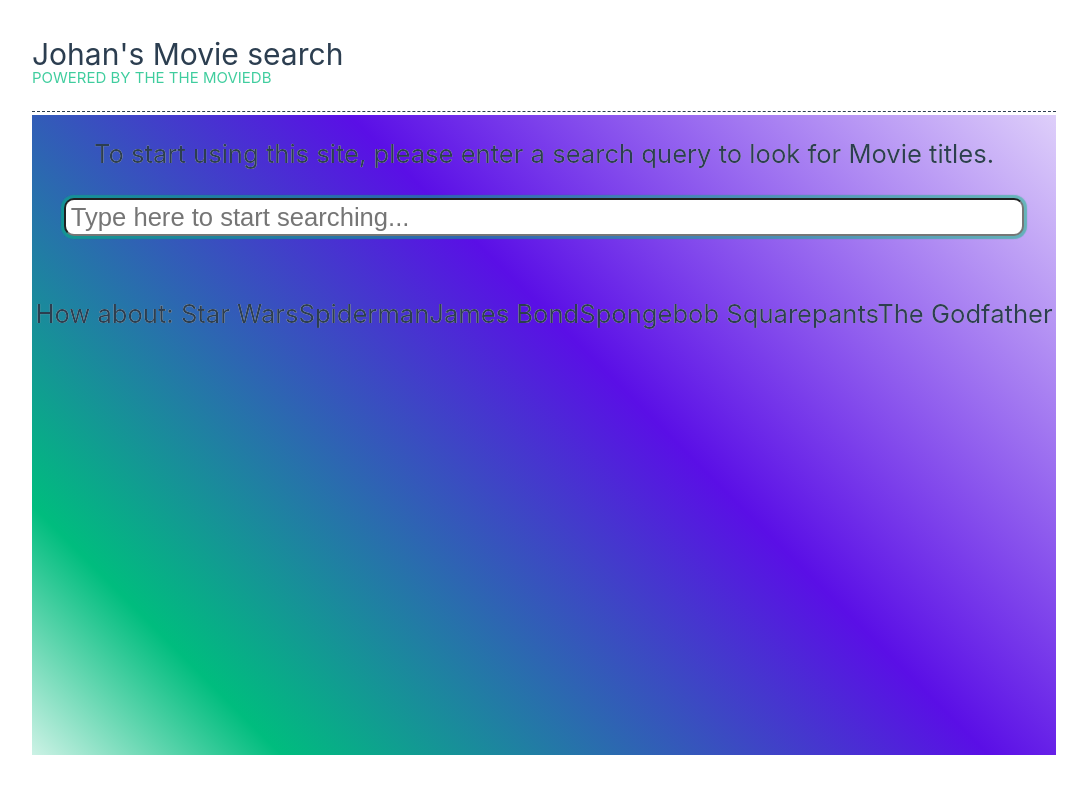
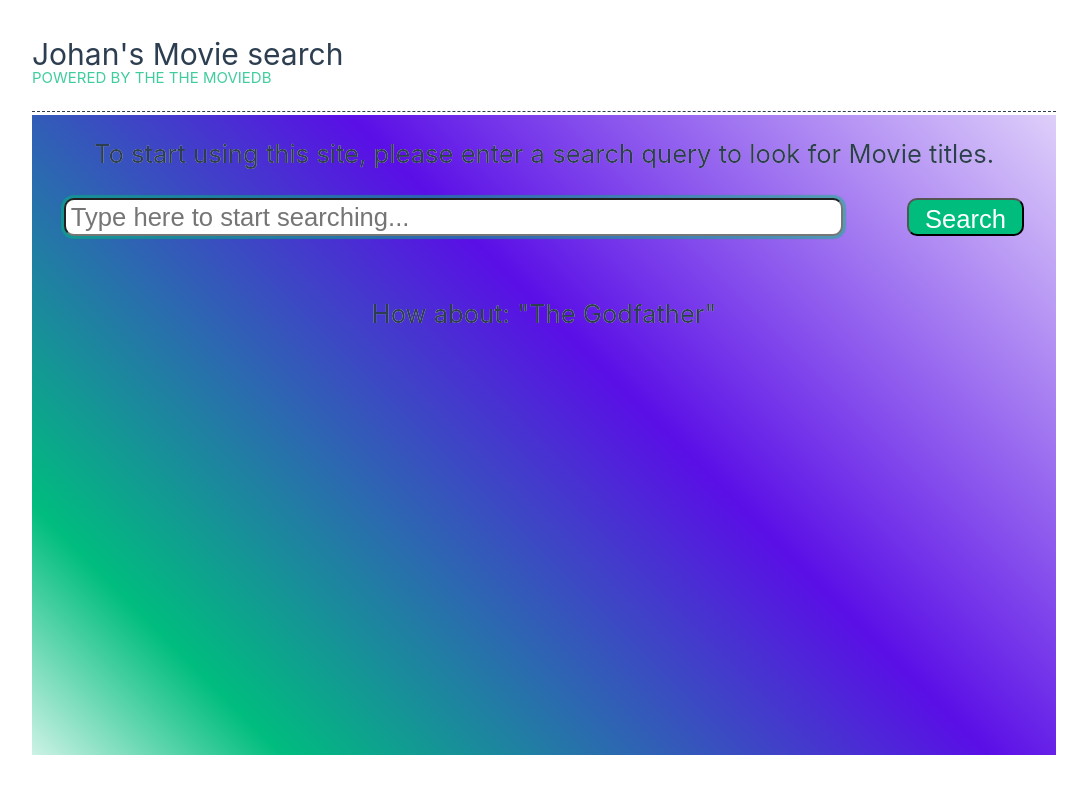
Before and after one commit to johanbijlsma/movieSearch, a Vue app in the folder movieSearch-vue/moviesearch/: page / in a window 1280 px wide. Shown: the top 794 px of the page, without its empty margins (96-1183 px from the left). Built offline with nearby package versions, Linux system fonts and the light colour scheme.

Commit message:
worked on the search logic whitin the MovieSearch.vue file

```diff
--- a/movieSearch-vue/moviesearch/src/components/MovieSearch.vue
+++ b/movieSearch-vue/moviesearch/src/components/MovieSearch.vue
@@ -1,19 +1,52 @@
 <script setup lang="ts">
-const placeholder = "Type here to start searching...";
+let placeholder = "Type here to start searching...";
 const suggestions = [
   "Star Wars",
   "Spiderman",
   "James Bond",
   "Spongebob Squarepants",
   "The Godfather",
+  "The Shawshank Redemption",
+  " The Matrix ",
+  "the Lego Movie",
 ];
+let randomChosen: number;
+let searchBar = "";
+let query = {
+  loading: false,
+  searchterm: "",
+};
 
 function randomlySuggest() {
   let items = suggestions.length || 0;
   let min = Math.floor(0);
   let max = Math.floor(items);
-  console.log(randomlySuggest);
-  return Math.random() * (max - min) + min;
+  let chosenItem = Math.floor(Math.random() * (max - min) + min);
+  randomChosen = chosenItem;
+}
+
+function addSuggestion() {
+  searchBar = suggestions[`${randomChosen}`];
+  query.searchterm = searchBar;
+  console.log({ placeholder, searchBar });
+  randomlySuggest();
+}
+
+function search() {
+  if (searchBar !== "") {
+    query.searchterm = searchBar;
+    query.loading = true;
+    console.log(query);
+  } else {
+    query.loading = false;
+    console.log(query);
+    return;
+  }
+}
+
+function updateSearch() {
+  console.log("updateSearch ran");
+  console.log({ searchBar });
 }
 
 randomlySuggest();
@@ -25,18 +58,26 @@ randomlySuggest();
       To start using this site, please enter a search query to look for Movie
       titles.
     </p>
+    <div class="searchbar">
       <input
         type="search"
         name="movieSearch"
         id="movieSearch"
         :placeholder="placeholder"
         className="searchMovie"
+        v-model="searchBar"
+        :onBlur="updateSearch"
       />
+      <button type="button" :onClick="search">Search</button>
+    </div>
     <div class="suggestions">
       How about:
-      <template v-for="(idea, index) in suggestions" :key="index">
+      <!-- <template v-for="(idea, index) in suggestions" :key="index">
         <span :class="`idea-${index}`">{{ idea }}</span>
-      </template>
+      </template> -->
+      <span class="suggestion" :onClick="addSuggestion"
+        >"{{ suggestions[`${randomChosen}`] }}"</span
+      >
     </div>
   </section>
 </template>
@@ -58,10 +99,14 @@ section {
   transition: box-shadow 200ms ease-in-out;
 }
 
-section:focus-within {
+section > input:focus {
   background: linear-gradient(45deg, var(--primary-20), var(--secondary-20));
 }
-input[type="search"] {
+.searchbar {
+  grid-area: search;
+  display: flex;
+}
+.searchbar input[type="search"] {
   margin: 1.4rem 2rem;
   font-size: 1.6rem;
   line-height: 2rem;
@@ -71,7 +116,7 @@ input[type="search"] {
   box-shadow: 0px 0px 1px 3px var(--primary-20),
     0px 0px 1px 3px var(--primary-20), 0px 0px 1px 3px var(--primary-20);
   transition: box-shadow 200ms ease-in-out;
-  grid-area: search;
+  flex-grow: 1;
 }
 input[type="search"]:focus,
 input[type="search"]:focus-within,
@@ -80,6 +125,28 @@ input[type="search"]:focus-visible {
     0px 0px 11px 8px var(--primary);
   transition: all 200ms ease-in-out;
   margin: 1.4rem 5vw;
+}
+
+.searchbar button {
+  margin: 1.4rem 2rem;
+  font-size: 1.6rem;
+  line-height: 2rem;
+  padding: 0.2rem 1rem;
+  border-radius: 10px;
+  max-height: 2.4rem;
+  /* box-shadow: 0px 0px 1px 3px var(--primary-20), */
+  /* 0px 0px 1px 3px var(--primary-20), 0px 0px 1px 3px var(--primary-20); */
+  transition: box-shadow 200ms ease-in-out;
+  flex-grow: 0;
+  background-color: var(--primary);
+  color: white;
+}
+
+.searchbar button:hover,
+.searchbar button:focus {
+  transition: all 200ms ease-in-out;
+  background-color: var(--secondary);
+  cursor: pointer;
 }
 
 p.intro {
```
Lines whose indentation alone changed are shown as unchanged.
